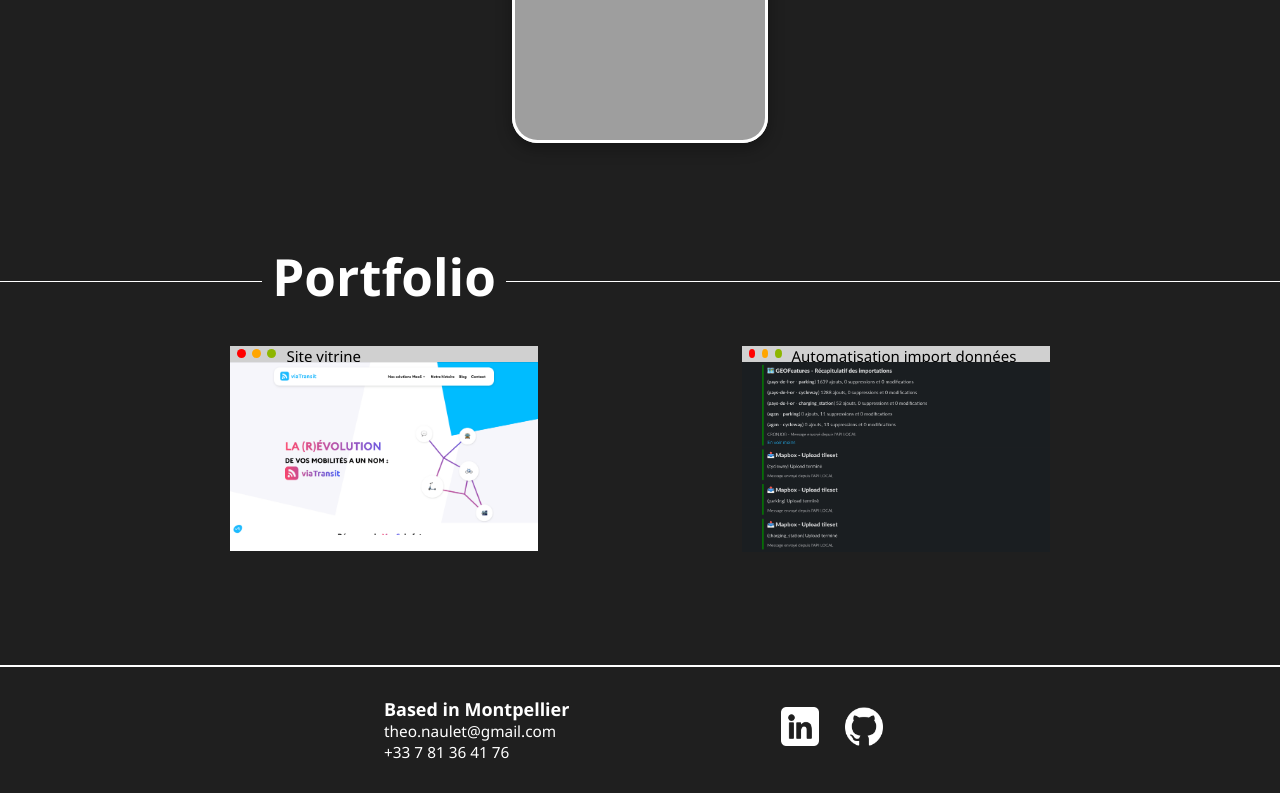
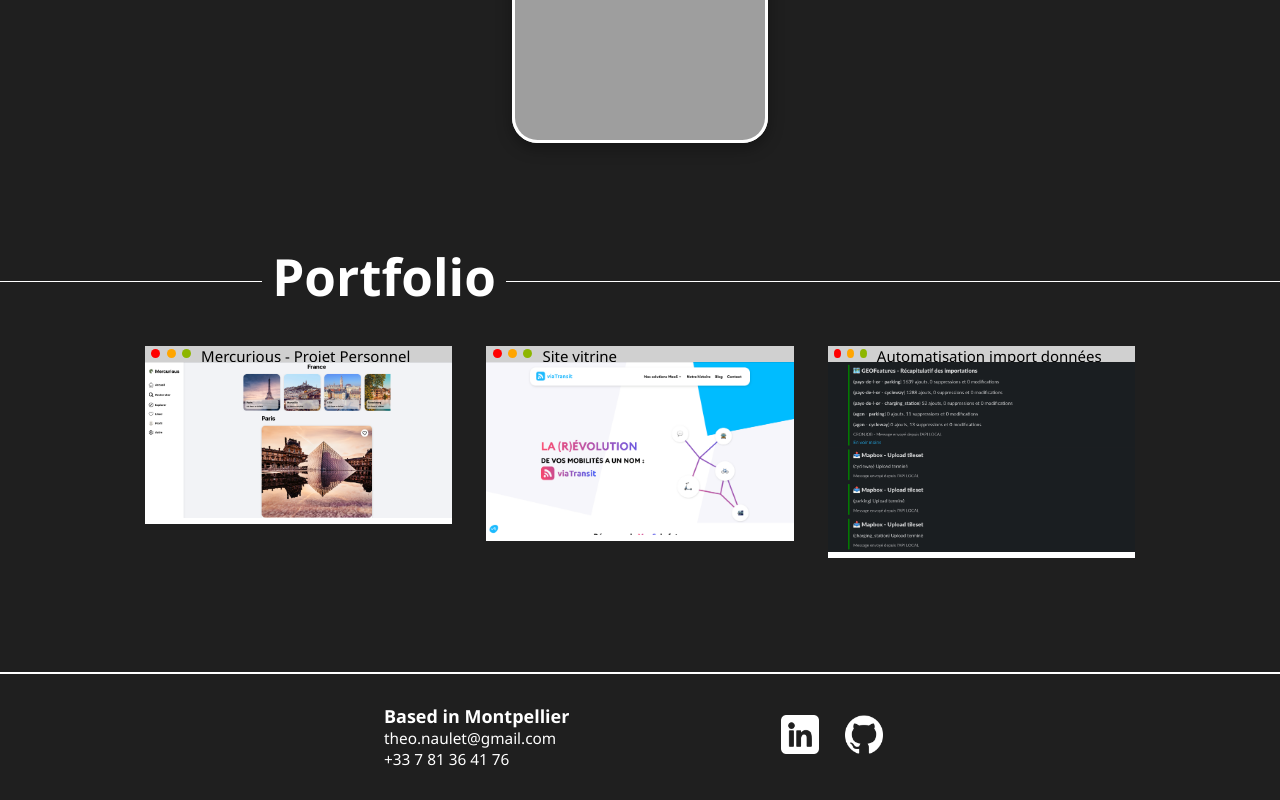
Before and after one commit to TheoNaulet/portfolio, a React (Create React App) app: page / in a window 1280 px wide. Shown: the part 2875-3675 px from the top of the page. Built offline with nearby package versions, Linux system fonts and the light colour scheme; grey boxes are pictures that could not be loaded.

Commit message:
add new project to portfolio

```diff
--- a/src/Components/portfolio.jsx
+++ b/src/Components/portfolio.jsx
@@ -2,6 +2,8 @@ import '../Styles/portfolio.css'
 import React, { useState} from "react";
 import viatransit from '../images/viatransit.png'
 import osm from '../images/osm.png'
+import mercurious from '../images/Mercurious.png'
+
 
 
 const Portfolio = () => {
@@ -9,6 +11,32 @@ const Portfolio = () => {
         <div className="portfolio">
             <h2><span>Portfolio</span></h2>
             <div id='wrap-portfolio'>
+            <a target='_blank' href='https://youtu.be/MAkjxgxle5Y'>
+                    <div className='project' id='crud'>
+                        <div className='vitrine'>
+                        <div className='top'>
+                            <div className="point" id='rouge'></div>
+                            <div className="point" id='jaune'></div>
+                            <div className="point" id='vert'></div>
+                            <p className='label_site'>Mercurious - Projet Personnel</p>
+                        </div>
+                        <img className='mercuriousImage' src={mercurious}/>
+                        </div>
+                        <div class="technos">
+                            <ul>
+                                <li>React.js</li>
+                                <li>Node.js</li>
+                                <li>Mongoose</li>
+                                <li>Firebase</li>
+                                <li>CSS</li>
+                                <li>API Google Maps</li>
+                                <li>API Rest</li>
+                                <li>POSTMAN</li>
+                                <li>CSS</li>
+                            </ul>
+                        </div>
+                    </div>
+                </a>
                 <a target='_blank' href='https://viatransit.fr'>
                     <div className='project' id='crud'>
                         <div className='vitrine'>
--- a/src/Styles/portfolio.css
+++ b/src/Styles/portfolio.css
@@ -34,7 +34,7 @@
         padding: 0 10vw 0 10vw;
     }
     .project{
-        height: 16vw;
+        height: auto;
         width: 24vw;
         margin-bottom: 50px;
         position: relative;
@@ -43,6 +43,10 @@
         display: none;
     }
     .project:hover .viatransitImage{
+        filter: brightness(0.2);
+    }
+
+    .project:hover .mercuriousImage{
         filter: brightness(0.2);
     }
     .project .vitrine:hover + .technos {
@@ -81,6 +85,12 @@
         height: 100%;
         width: 100%;
     }
+    .mercuriousImage{
+        object-fit: contain;
+        height: auto;
+        width: 100%;
+    }
+
     .top{
         background-color: #D0D0D0;
         height: 1.25vw;
```
Also changed, not shown: src/images/Mercurious.png (added).
